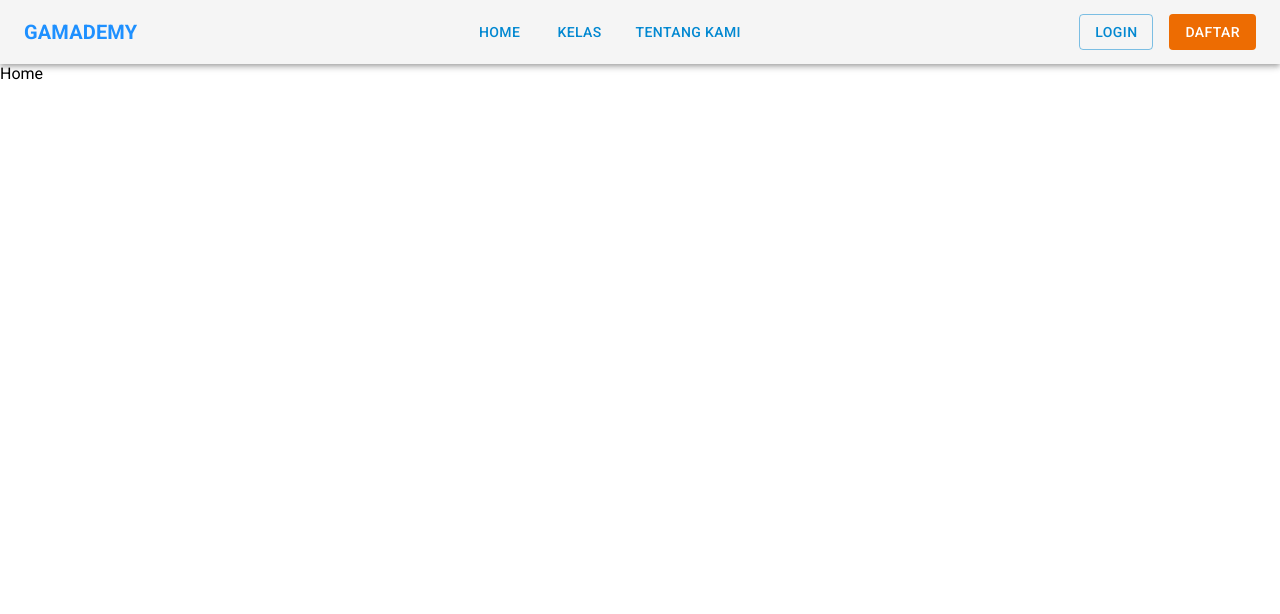
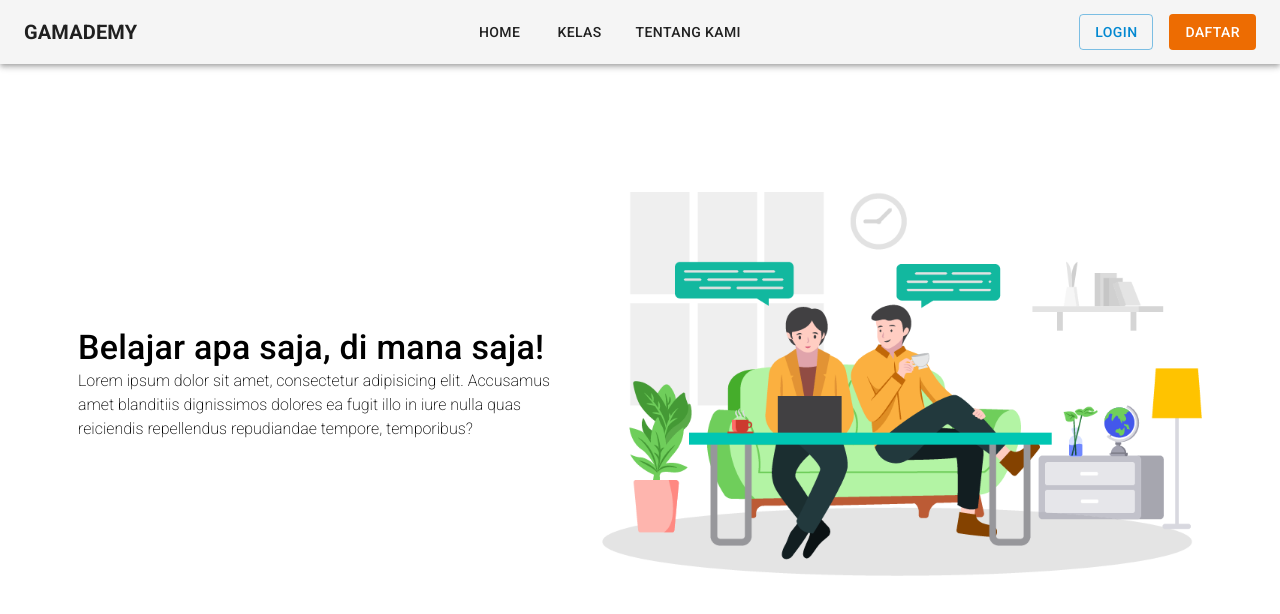
Before and after one commit to masadamsahid/ta-client, a React (Create React App) app: page / in a window 1280 px wide. Shown: the top 614 px of the page. Built offline with nearby package versions, Linux system fonts and the light colour scheme.

Commit message:
add home CTA

```diff
--- a/src/components/MainNavBar.jsx
+++ b/src/components/MainNavBar.jsx
@@ -47,15 +47,15 @@ const MainNavBar = () => {
     >
       <StyledToolBar>
         <Link to='/' className='text-link'>
-          <Typography variant='h6' color='dodgerblue' noWrap xs={{flexGrow: 1}} fontWeight={700}>
+          <Typography variant='h6' color='black' noWrap xs={{flexGrow: 1}} fontWeight={700}>
             GAMADEMY
           </Typography>
         </Link>
-        <Box display='flex' gap={2}>
+        <Box display='flex' gap={2} flexGrow={8} justifyContent='center'>
           {navBtns.map((btn) => {
             return (
               <Link key={btn.page} to={btn.to} className='text-link'>
-                <Button color='info'>
+                <Button color='black'>
                   {btn.page}
                 </Button>
               </Link>
--- a/src/pages/Home.jsx
+++ b/src/pages/Home.jsx
@@ -1,10 +1,22 @@
 import React from 'react';
+import {Box, Container, Stack, Typography} from "@mui/material";
+import CTAIllustration from '../assets/home-CTA-illustration.png'
 
 const Home = () => {
   return (
-    <div>
-      Home
-    </div>
+    <Container maxWidth="xl" sx={{minHeight:'80vh', display:'flex', alignItems:'center'}}>
+      <Stack direction='row' gap={3} alignItems='center' marginX='auto'>
+        <Stack sx={{maxWidth: '500px'}}>
+          <Typography variant='h4' fontWeight={500} width='auto'>
+            Belajar apa saja, di mana saja!
+          </Typography>
+          <Typography variant='p' fontWeight={200} width='auto' lineHeight={1.5}>
+            Lorem ipsum dolor sit amet, consectetur adipisicing elit. Accusamus amet blanditiis dignissimos dolores ea fugit illo in iure nulla quas reiciendis repellendus repudiandae tempore, temporibus?
+          </Typography>
+        </Stack>
+        <img src={CTAIllustration} width='600px'/>
+      </Stack>
+    </Container>
   );
 };
 
--- a/src/theme.js
+++ b/src/theme.js
@@ -5,6 +5,9 @@ export const theme = createTheme({
   palette: {
     white: {
       main: grey[100]
+    },
+    black: {
+      main: grey[900]
     }
   }
 })
```
Also changed, not shown: src/assets/home-CTA-illustration.png (added).
